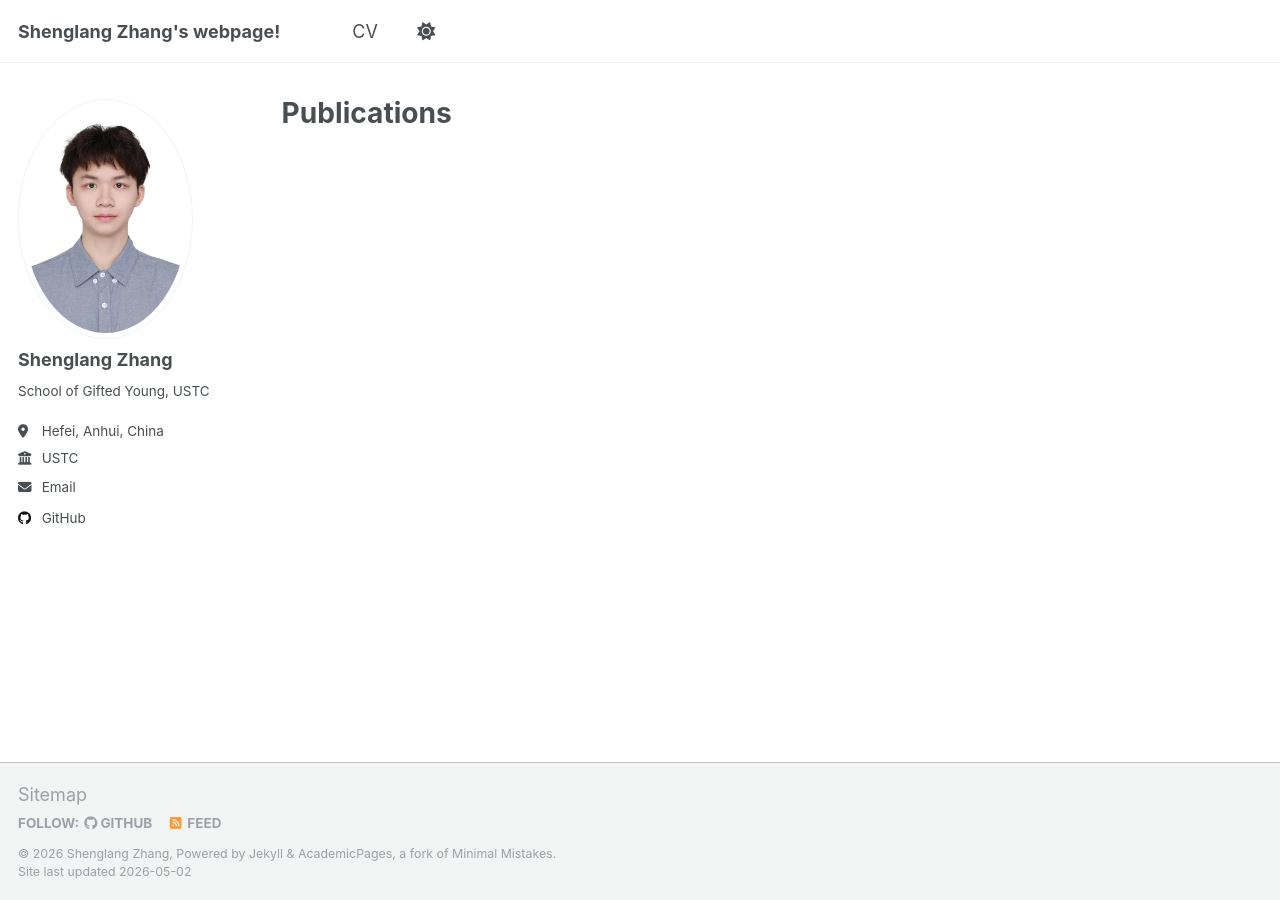
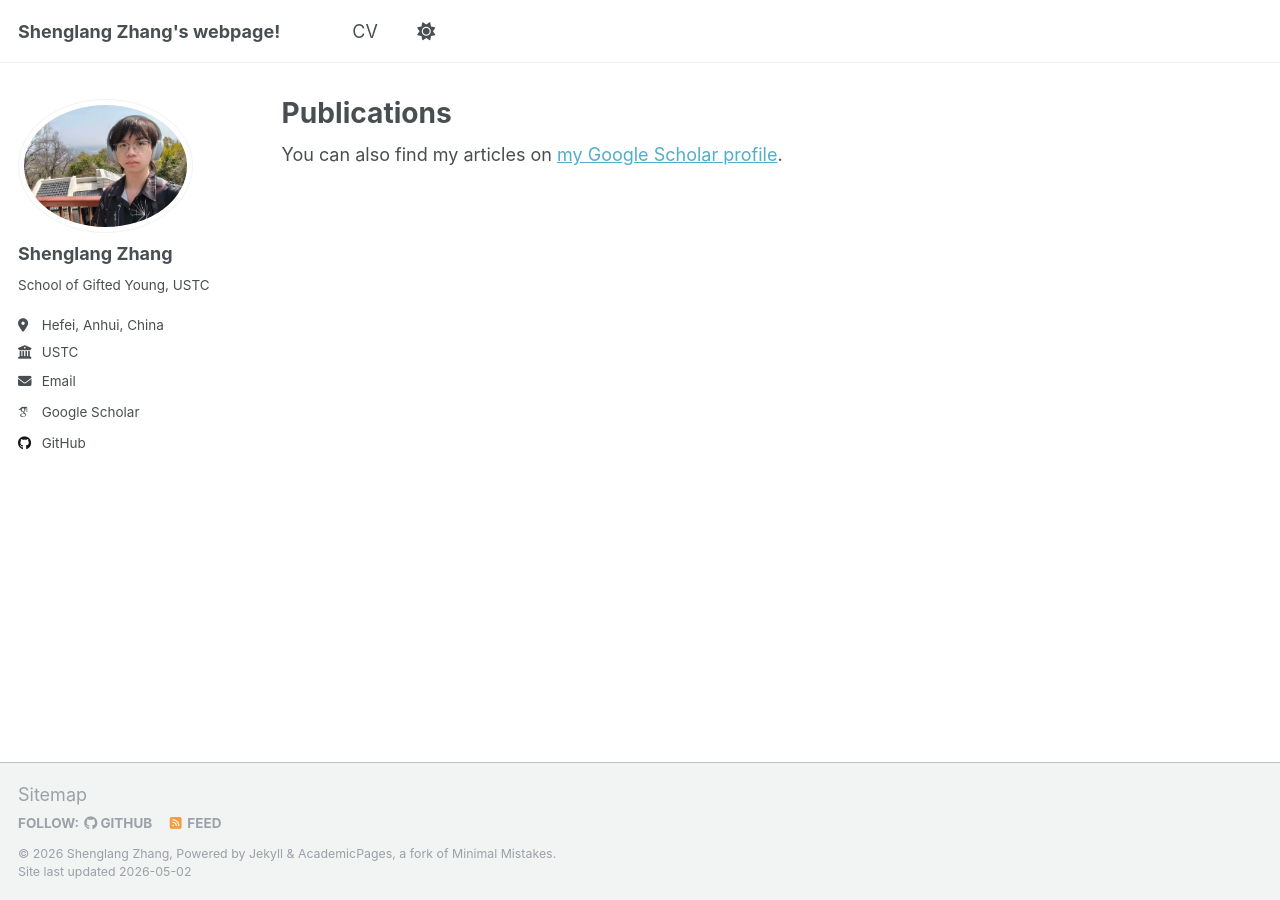
Before and after one commit to Ryougetsu3606/Ryougetsu3606.github.io, a Jekyll site: the page built from _pages/publications.html, in a window 1280 px wide. Built offline with Jekyll 4.4.1, drawn with Linux system fonts in a browser that asks for light colours; some web fonts are replaced; some of the changed lines change nothing that is shown.

Commit message:
Update _config.yml

```diff
--- a/_config.yml
+++ b/_config.yml
@@ -22,9 +22,9 @@ repository               : "Ryougetsu3606/Ryougetsu3606.github.io"
 #               Additional customization can be done by editing /_includes/author-profile.html
 author:
   # Biographic information
-  avatar           : "profile.jpg"
+  avatar           : "new.jpg"
   name             : "Shenglang Zhang"
-  pronouns         : # example: "she/her"
+  pronouns         : # example: "he/his"
   bio              : "School of Gifted Young, USTC"
   location         : "Hefei, Anhui, China"
   employer         : "USTC"
@@ -34,7 +34,7 @@ author:
   # Academic websites
   academia         : # URL
   arxiv            : # URL - Update with the correct link to your profile
-  googlescholar    : # "https://scholar.google.com/citations?user=PS_CX0AAAAAJ"
+  googlescholar    : https://scholar.google.com/citations?user=0NsweogAAAAJ
   impactstory      : # URL
   orcid            : # "http://orcid.org/yourorcidurl"
   semantic         : # URL
```
